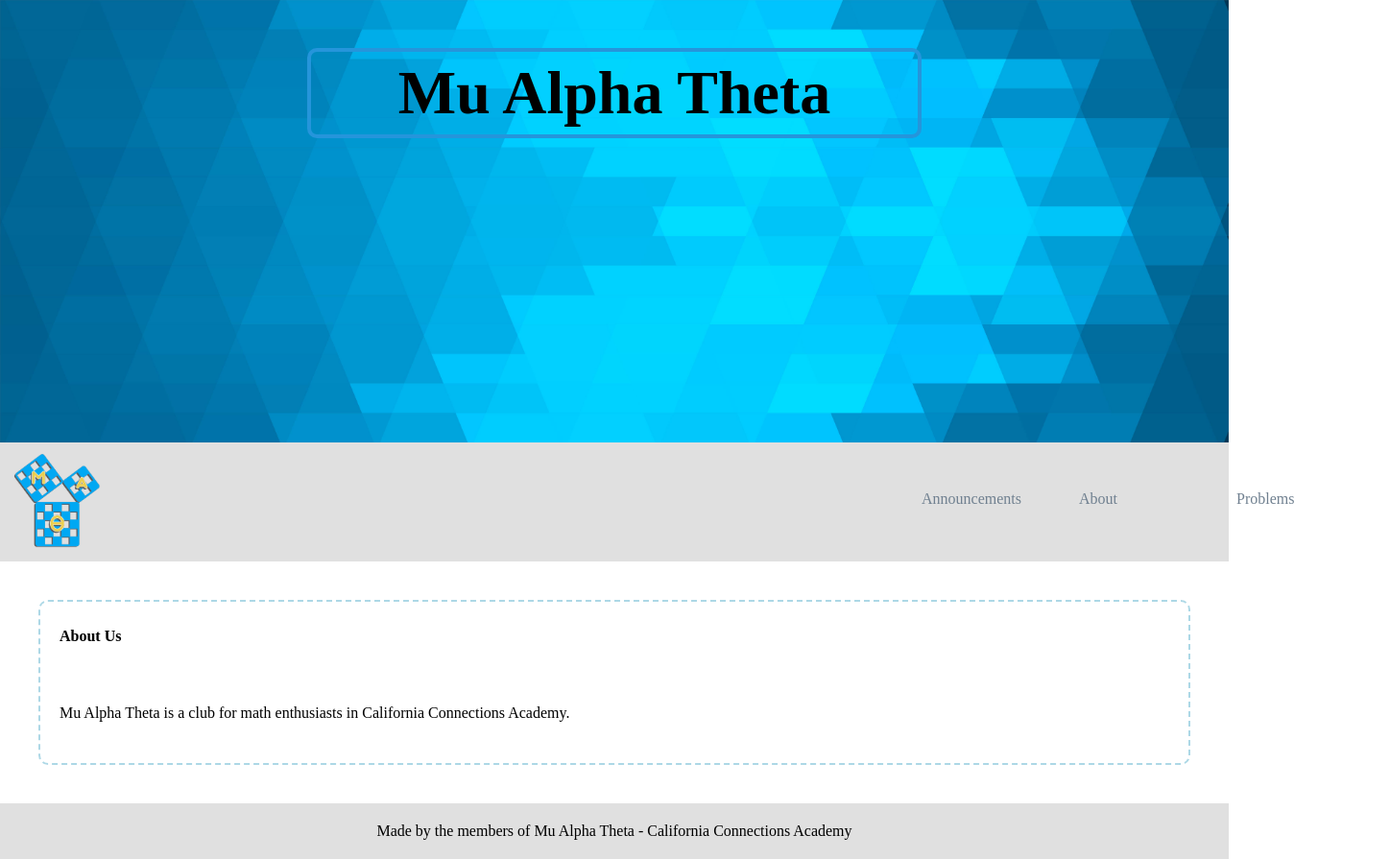
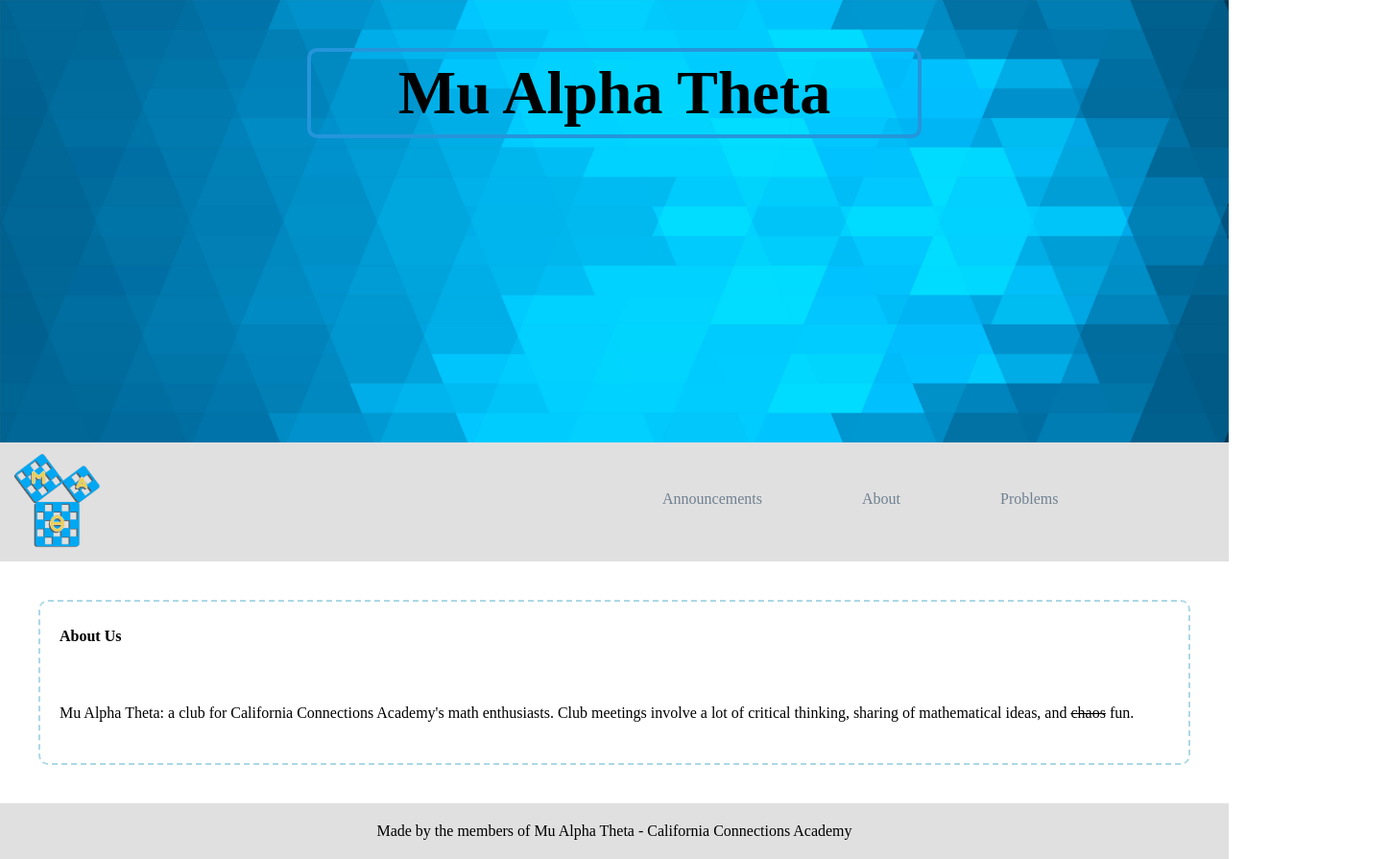
Before and after one commit to chuckbananas/MuAlphaTheta, a plain HTML site: page about.html in a window 1280 px wide. Shown: the whole page at 96% size, 1448 px wide, since content can reach past the window. Drawn offline with nearby package versions, Linux system fonts and the light colour scheme.

Commit message:
Add files via upload

```diff
--- a/about.html
+++ b/about.html
@@ -28,7 +28,7 @@
             <strong class="title">About Us</strong>
             <br><br>
             <p>
-                Mu Alpha Theta is a club for math enthusiasts in California Connections Academy.
+                Mu Alpha Theta: a club for California Connections Academy's math enthusiasts. Club meetings involve a lot of critical thinking, sharing of mathematical ideas, and <strike>chaos</strike> fun.
             </p>
         </div>
     </main>
--- a/styles.css
+++ b/styles.css
@@ -48,15 +48,15 @@ nav ul {
     margin: 0 0;
     position: absolute;
     top: 50px;
-    left: 75%;
+    left: 50%;
     right: 0;
     display: inline-block;
     text-align: left;
 }
 
 nav li {
-    width: 50%;
     display: inline-block;
+    margin: 0 50px;
 }
 
 nav a {
```
